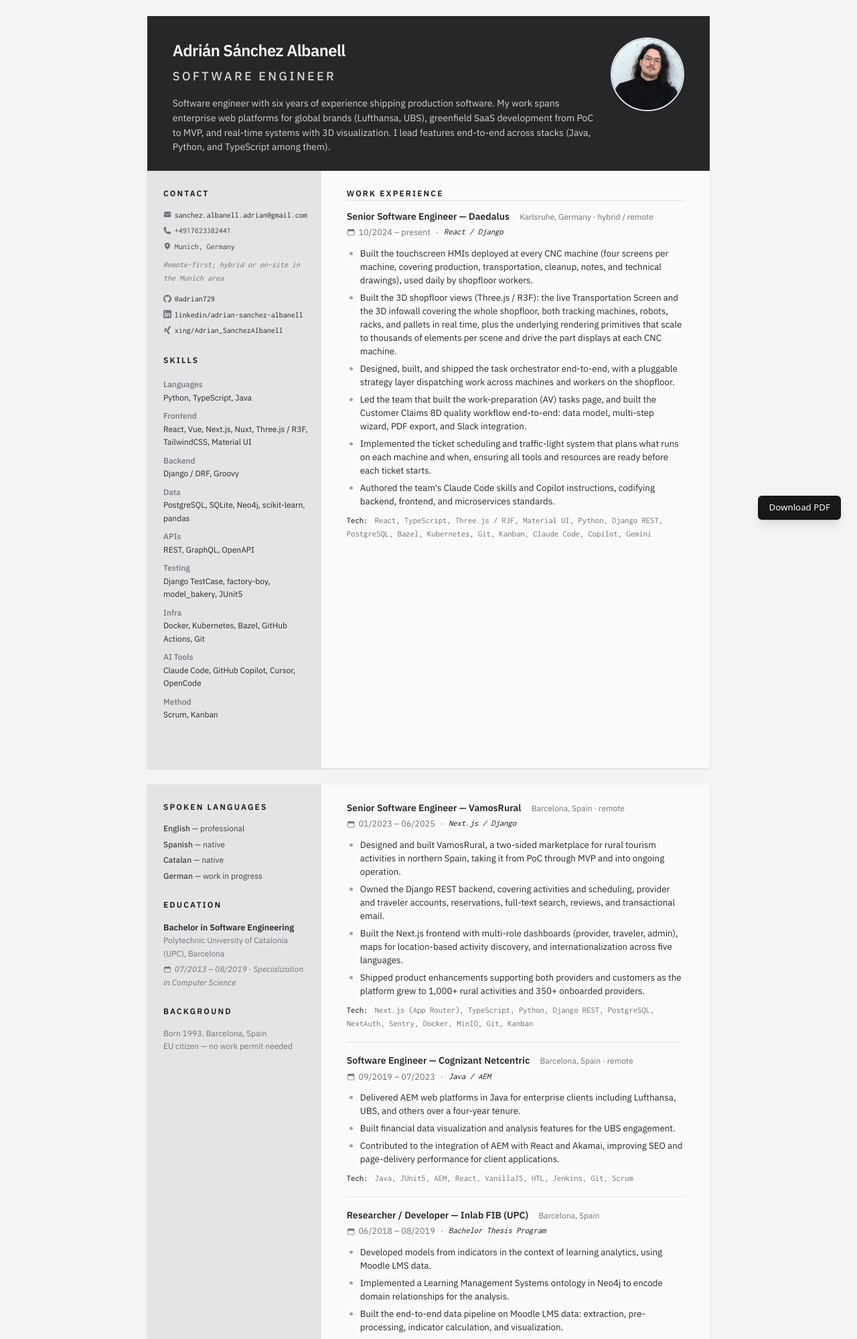
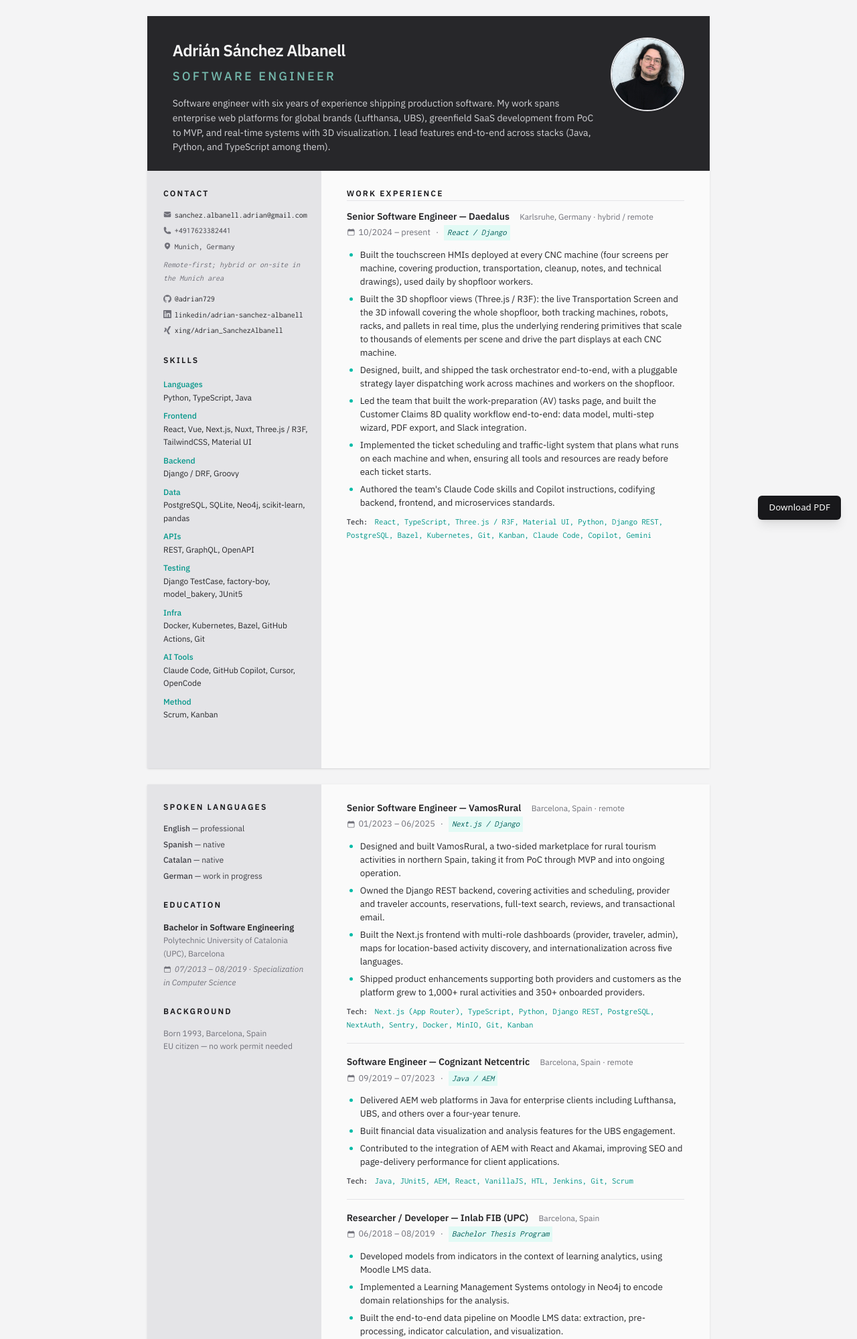
Before and after one commit to adrian729/sanchez.albanell.adrian, a FastAPI app: page / in a window 1280 px wide. Shown: the top 1999 px of the page at 67% size. Run offline with FastAPI, Linux system fonts and the light colour scheme.

Commit message:
update cv styles

```diff
--- a/static/cv.css
+++ b/static/cv.css
@@ -1,6 +1,6 @@
 :root { --font-sans: ui-sans-serif, system-ui, sans-serif, "Apple Color Emoji", "Segoe UI Emoji", "Segoe UI Symbol",
     "Noto Color Emoji"; --font-mono: ui-monospace, SFMono-Regular, Menlo, Monaco, Consolas, "Liberation Mono", "Courier New",
-    monospace; --color-red-700: #c10007; --color-blue-500: #2b7fff; --color-zinc-50: #fafafa; --color-zinc-100: #f4f4f5; --color-zinc-300: #d4d4d8; --color-zinc-800: #27272a; --color-stone-100: #f5f5f4; --spacing: 0.25rem; --text-lg: 1.125rem; --text-lg--line-height: calc(1.75 / 1.125); --text-2xl: 1.5rem; --text-2xl--line-height: calc(2 / 1.5); --font-weight-normal: 400; --font-weight-medium: 500; --font-weight-semibold: 600; --tracking-tight: -0.025em; --leading-relaxed: 1.625; --radius-md: 0.375rem; --default-transition-duration: 150ms; --default-transition-timing-function: cubic-bezier(0.4, 0, 0.2, 1); --default-font-family: var(--font-sans); --default-mono-font-family: var(--font-mono); --color-cv-ink: #27272a; --color-cv-ink-soft: #3f3f46; --color-cv-muted: #71717a; --color-cv-rule: #e4e4e7; --color-cv-sidebar: #e4e4e7; --color-cv-accent: #18181b; --color-cv-accent-soft: #a1a1aa; --font-cv-sans: "IBM Plex Sans", ui-sans-serif, system-ui, -apple-system, "Helvetica Neue", Arial, sans-serif; --font-cv-mono: "Inconsolata", ui-monospace, SFMono-Regular, Menlo, Monaco, Consolas, "Liberation Mono", "Courier New", monospace; }
+    monospace; --color-red-700: #c10007; --color-teal-100: #cbfbf1; --color-teal-200: #96f7e4; --color-teal-500: #00bba7; --color-teal-600: #009689; --color-teal-800: #005f5a; --color-blue-500: #2b7fff; --color-zinc-50: #fafafa; --color-zinc-100: #f4f4f5; --color-zinc-300: #d4d4d8; --color-zinc-800: #27272a; --color-stone-100: #f5f5f4; --spacing: 0.25rem; --text-lg: 1.125rem; --text-lg--line-height: calc(1.75 / 1.125); --text-2xl: 1.5rem; --text-2xl--line-height: calc(2 / 1.5); --font-weight-normal: 400; --font-weight-medium: 500; --font-weight-semibold: 600; --tracking-tight: -0.025em; --leading-relaxed: 1.625; --radius-md: 0.375rem; --default-transition-duration: 150ms; --default-transition-timing-function: cubic-bezier(0.4, 0, 0.2, 1); --default-font-family: var(--font-sans); --default-mono-font-family: var(--font-mono); --color-cv-ink: #27272a; --color-cv-ink-soft: #3f3f46; --color-cv-muted: #71717a; --color-cv-rule: #e4e4e7; --color-cv-sidebar: #e4e4e7; --color-cv-accent: #18181b; --font-cv-sans: "IBM Plex Sans", ui-sans-serif, system-ui, -apple-system, "Helvetica Neue", Arial, sans-serif; --font-cv-mono: "Inconsolata", ui-monospace, SFMono-Regular, Menlo, Monaco, Consolas, "Liberation Mono", "Courier New", monospace; }
 *, ::after, ::before { box-sizing: border-box; margin: 0; padding: 0; border: 0 solid; }
 html { line-height: 1.5; -webkit-text-size-adjust: 100%; tab-size: 4; font-family: var(--default-font-family, ui-sans-serif, system-ui, sans-serif, "Apple Color Emoji", "Segoe UI Emoji", "Segoe UI Symbol", "Noto Color Emoji"); font-feature-settings: var(--default-font-feature-settings, normal); font-variation-settings: var(--default-font-variation-settings, normal); -webkit-tap-highlight-color: transparent; }
 hr { height: 0; color: inherit; border-top-width: 1px; }
@@ -98,7 +98,9 @@ button, input:where([type="button"], [type="reset"], [type="submit"]) { appearan
 .cv-page + .cv-page { break-before: page; }
 .cv-header { background-color: var(--color-zinc-800); padding-left: 1cm; padding-right: 1cm; padding-top: calc(var(--spacing) * 8); padding-bottom: calc(var(--spacing) * 6); }
 .cv-name { font-size: var(--text-2xl); line-height: var(--tw-leading, var(--text-2xl--line-height)); --tw-font-weight: var(--font-weight-semibold); font-weight: var(--font-weight-semibold); --tw-tracking: var(--tracking-tight); letter-spacing: var(--tracking-tight); color: var(--color-zinc-50); }
-.cv-title { margin-top: calc(var(--spacing) * 1); font-size: var(--text-lg); line-height: var(--tw-leading, var(--text-lg--line-height)); --tw-font-weight: var(--font-weight-medium); font-weight: var(--font-weight-medium); --tw-tracking: 0.18em; letter-spacing: 0.18em; color: var(--color-zinc-300); text-transform: uppercase; }
+.cv-title { margin-top: calc(var(--spacing) * 1); font-size: var(--text-lg); line-height: var(--tw-leading, var(--text-lg--line-height)); --tw-font-weight: var(--font-weight-medium); font-weight: var(--font-weight-medium); --tw-tracking: 0.18em; letter-spacing: 0.18em; color: color-mix(in srgb, #96f7e4 70%, transparent); }
+@supports (color: color-mix(in lab, red, red)) { .cv-title { color: color-mix(in oklab, var(--color-teal-200) 70%, transparent); } }
+.cv-title { text-transform: uppercase; }
 .cv-profile { margin-top: calc(var(--spacing) * 4); font-size: 10.5pt; --tw-leading: 1.55; line-height: 1.55; color: var(--color-zinc-300); }
 .cv-body { display: table; width: 100%; table-layout: fixed; }
 .cv-sidebar { display: table-cell; width: 260px; }
@@ -113,25 +115,25 @@ button, input:where([type="button"], [type="reset"], [type="submit"]) { appearan
 .cv-contact-list a { color: var(--color-cv-ink); text-underline-offset: 2px; overflow-wrap: anywhere; }
 .cv-icon { display: inline-block; width: 1em; height: 1em; vertical-align: -0.15em; margin-right: 0.4em; flex-shrink: 0; fill: var(--color-cv-muted); }
 .cv-skill-row { display: flex; flex-direction: column; padding-top: calc(var(--spacing) * 1); padding-bottom: calc(var(--spacing) * 1); font-size: 9pt; }
-.cv-skill-label { --tw-font-weight: var(--font-weight-medium); font-weight: var(--font-weight-medium); color: var(--color-cv-muted); }
+.cv-skill-label { --tw-font-weight: var(--font-weight-medium); font-weight: var(--font-weight-medium); color: var(--color-teal-600); }
 .cv-card { break-inside: avoid; }
 .cv-card + .cv-card { margin-top: calc(var(--spacing) * 4); border-top-style: var(--tw-border-style); border-top-width: 1px; border-color: var(--color-cv-rule); padding-top: calc(var(--spacing) * 4); }
 .cv-card-head { margin-bottom: calc(var(--spacing) * 3); }
 .cv-role { font-size: 10.5pt; --tw-font-weight: var(--font-weight-semibold); font-weight: var(--font-weight-semibold); color: var(--color-cv-ink); }
 .cv-role-location { margin-left: calc(var(--spacing) * 3); font-size: 9pt; --tw-font-weight: var(--font-weight-normal); font-weight: var(--font-weight-normal); color: var(--color-cv-muted); }
 .cv-meta { margin-top: calc(var(--spacing) * 0.5); display: flex; flex-wrap: wrap; column-gap: calc(var(--spacing) * 2); font-size: 9.5pt; color: var(--color-cv-muted); }
-.cv-meta-tag { font-family: var(--font-cv-mono); color: var(--color-cv-accent); font-style: italic; }
+.cv-meta-tag { background-color: color-mix(in srgb, #cbfbf1 50%, transparent); }
+@supports (color: color-mix(in lab, red, red)) { .cv-meta-tag { background-color: color-mix(in oklab, var(--color-teal-100) 50%, transparent); } }
+.cv-meta-tag { padding-left: calc(var(--spacing) * 1.25); padding-right: calc(var(--spacing) * 1.25); padding-top: calc(var(--spacing) * 0.25); padding-bottom: calc(var(--spacing) * 0.25); font-family: var(--font-cv-mono); color: var(--color-teal-800); font-style: italic; }
 .cv-bullets { margin-top: calc(var(--spacing) * 2); list-style-type: disc; }
 :where(.cv-bullets > :not(:last-child)) { --tw-space-y-reverse: 0; margin-top: calc(calc(var(--spacing) * 1.5) * var(--tw-space-y-reverse)); margin-bottom: calc(calc(var(--spacing) * 1.5) * calc(1 - var(--tw-space-y-reverse))); }
 .cv-bullets { padding-left: calc(var(--spacing) * 5); font-size: 10pt; --tw-leading: 1.5; line-height: 1.5; }
-.cv-bullets *::marker { color: var(--color-cv-accent-soft); }
-.cv-bullets::marker { color: var(--color-cv-accent-soft); }
-.cv-bullets *::-webkit-details-marker { color: var(--color-cv-accent-soft); }
-.cv-bullets::-webkit-details-marker { color: var(--color-cv-accent-soft); }
-.cv-tech { margin-top: calc(var(--spacing) * 2); font-family: var(--font-cv-mono); font-size: 9.5pt; color: var(--color-cv-muted); }
+.cv-bullets *::marker { color: var(--color-teal-500); }
+.cv-bullets::marker { color: var(--color-teal-500); }
+.cv-bullets *::-webkit-details-marker { color: var(--color-teal-500); }
+.cv-bullets::-webkit-details-marker { color: var(--color-teal-500); }
+.cv-tech { margin-top: calc(var(--spacing) * 2); font-family: var(--font-cv-mono); font-size: 9.5pt; color: var(--color-teal-600); }
 .cv-tech-label { margin-right: calc(var(--spacing) * 1); --tw-font-weight: var(--font-weight-semibold); font-weight: var(--font-weight-semibold); color: var(--color-cv-ink-soft); }
-.cv-chip-list { margin-top: calc(var(--spacing) * 1); display: flex; flex-wrap: wrap; gap: calc(var(--spacing) * 1.5); }
-.cv-chip { display: inline-block; border-radius: 9999px; background-color: var(--color-cv-sidebar); padding-left: calc(var(--spacing) * 2); padding-right: calc(var(--spacing) * 2); padding-top: calc(var(--spacing) * 0.5); padding-bottom: calc(var(--spacing) * 0.5); font-size: 8.5pt; color: var(--color-cv-ink-soft); }
 .cv-download-btn { position: fixed; right: calc(var(--spacing) * 6); bottom: calc(var(--spacing) * 6); z-index: 50; display: inline-flex; align-items: center; gap: calc(var(--spacing) * 2); border-radius: var(--radius-md); background-color: var(--color-cv-accent); padding-left: calc(var(--spacing) * 4); padding-right: calc(var(--spacing) * 4); padding-top: calc(var(--spacing) * 2); padding-bottom: calc(var(--spacing) * 2); font-size: 10pt; --tw-font-weight: var(--font-weight-medium); font-weight: var(--font-weight-medium); color: var(--color-zinc-50); --tw-shadow: 0 10px 15px -3px var(--tw-shadow-color, rgb(0 0 0 / 0.1)), 0 4px 6px -4px var(--tw-shadow-color, rgb(0 0 0 / 0.1)); box-shadow: var(--tw-inset-shadow), var(--tw-inset-ring-shadow), var(--tw-ring-offset-shadow), var(--tw-ring-shadow), var(--tw-shadow); transition-property: box-shadow; transition-timing-function: var(--tw-ease, var(--default-transition-timing-function)); transition-duration: var(--tw-duration, var(--default-transition-duration)); }
 @media (hover: hover) { .cv-download-btn:hover { --tw-shadow: 0 20px 25px -5px var(--tw-shadow-color, rgb(0 0 0 / 0.1)), 0 8px 10px -6px var(--tw-shadow-color, rgb(0 0 0 / 0.1)); box-shadow: var(--tw-inset-shadow), var(--tw-inset-ring-shadow), var(--tw-ring-offset-shadow), var(--tw-ring-shadow), var(--tw-shadow); } }
 @media print { .cv-download-btn { display: none; } }
```
Also changed, not shown: static/src/styles.css (+7 -15 lines).
